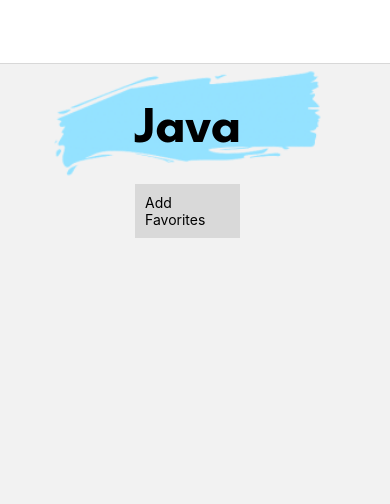
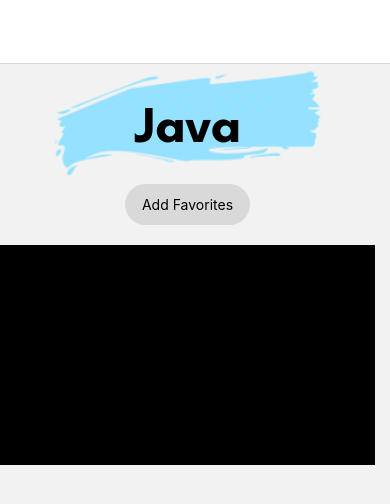
Before and after one commit to jaycetabobo/YumKit, a React Native app: screen /Coursecontent in a window 390 px wide. Shown: the top 504 px of the page. Built offline with nearby package versions, Linux system fonts and the light colour scheme.

Commit message:
Added view for future references

```diff
--- a/Screen/Content/coursecontent.js
+++ b/Screen/Content/coursecontent.js
@@ -11,9 +11,13 @@
         </ImageBackground>
         </View>
         <View style={{width:375, alignItems:'center', justifyContent: 'center'}}>
-            <TouchableOpacity style={{width:105, backgroundColor: "#D9D9D9", alignItems: 'center', padding: 10}}>
+            <TouchableOpacity style={{width:125, backgroundColor: "#D9D9D9", alignItems: 'center', padding: 12,
+        borderRadius: 25}}>
                 <Text>Add Favorites</Text>
             </TouchableOpacity>
+        </View>
+        <View  style={{width:375, height: 220, alignItems:'center', justifyContent: 'center', backgroundColor: "black", marginTop: 20}}>
+
         </View>
     </View>
   )
```
